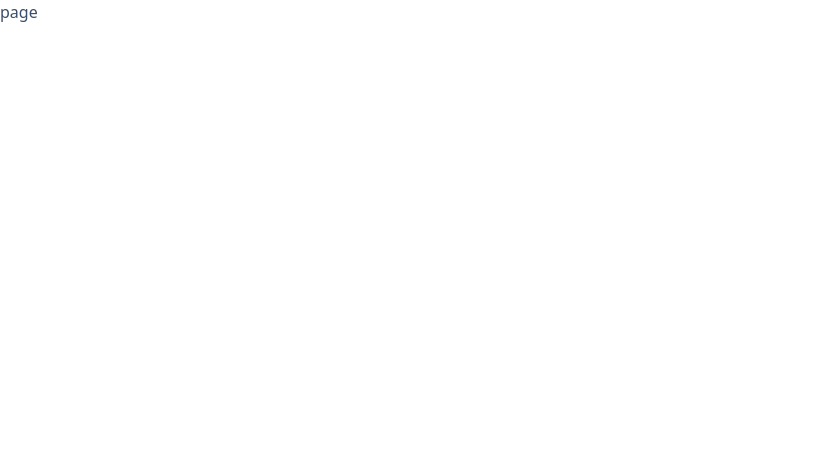
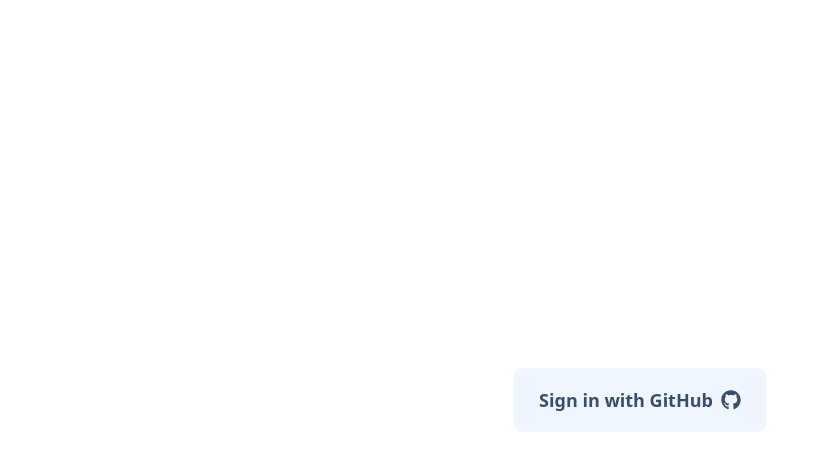
Before and after one commit to greg2012201/skill-swaping, a Next.js app: page /login in a window 1280 px wide. Shown: the top 470 px of the page, without its empty margins (0-828 px from the left). Built offline with nearby package versions, Linux system fonts and the light colour scheme.

Commit message:
Prepare login page.

```diff
--- a/src/app/login/page.tsx
+++ b/src/app/login/page.tsx
@@ -1,9 +1,15 @@
-import React from 'react'
+import React from "react";
+import { FaGithub } from "react-icons/fa";
 
 function LoginPage() {
   return (
-    <div>page</div>
-  )
+    <div className="flex min-h-screen flex-col items-center justify-center space-y-3">
+      <button type="button" className="btn btn-lg normal-case">
+        Sign in with GitHub
+        <FaGithub size={20} />
+      </button>
+    </div>
+  );
 }
 
-export default LoginPage
+export default LoginPage;
```
